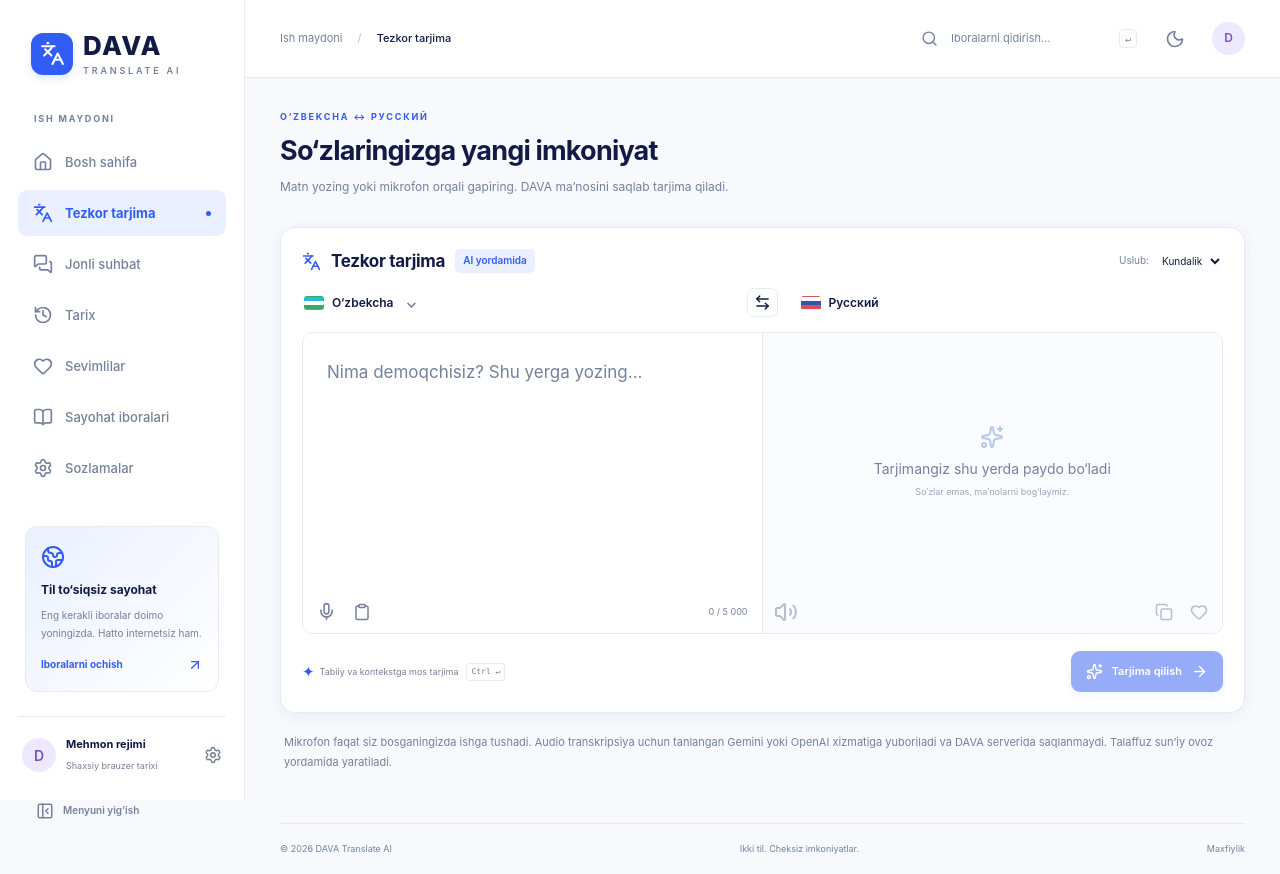
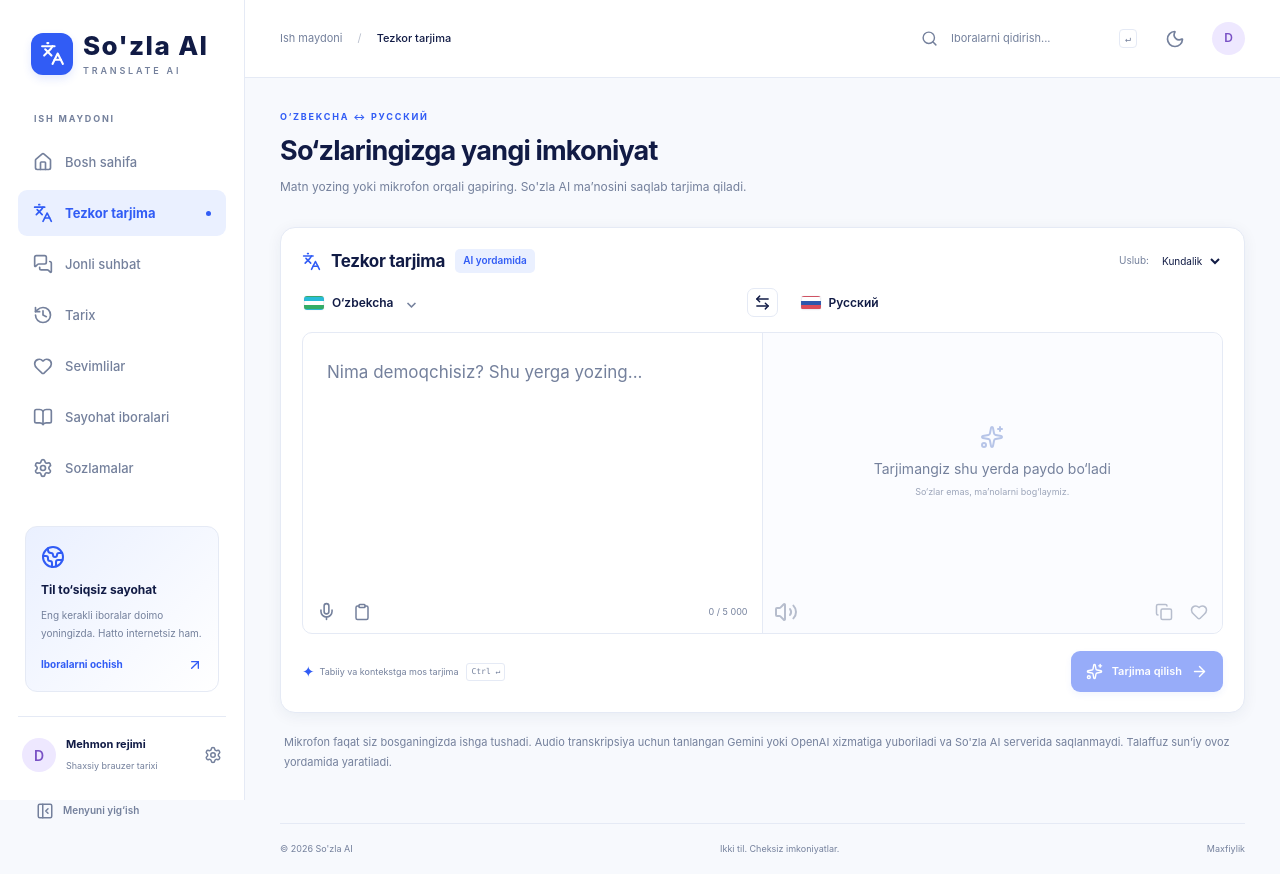
Before and after one commit to DavronbekBuxdu123/dava-translate-ai, a Next.js app: page /translate in a window 1280 px wide. Built offline with nearby package versions, Linux system fonts and the light colour scheme.

Commit message:
chore: rename displayed app to So'zla AI

```diff
--- a/public/offline/index.html
+++ b/public/offline/index.html
@@ -4,7 +4,7 @@
     <meta charset="utf-8" />
     <meta name="viewport" content="width=device-width,initial-scale=1" />
     <meta name="theme-color" content="#315CF5" />
-    <title>DAVA — Oflayn iboralar</title>
+    <title>So'zla AI — Oflayn iboralar</title>
     <link rel="icon" href="/icons/icon.svg" />
     <link rel="stylesheet" href="/offline/offline.css" />
     <script src="/offline/offline.js" defer></script>
@@ -12,7 +12,7 @@
   <body>
     <main>
       <header>
-        <a href="/" class="brand">DAVA <small>TRANSLATE AI</small></a
+        <a href="/" class="brand">So'zla AI <small>TRANSLATE AI</small></a
         ><span>Oflayn kutubxona</span>
       </header>
       <h1>Til to‘siqsiz sayohat.</h1>
--- a/public/sw.js
+++ b/public/sw.js
@@ -1,5 +1,5 @@
 /* Public resources only. Never cache /api, RSC payloads, private history or audio. */
-const CACHE = 'dava-public-v2';
+const CACHE = 'dava-public-v3';
 const PUBLIC = [
   '/offline/index.html',
   '/offline/offline.js',
--- a/scripts/check-ai.mjs
+++ b/scripts/check-ai.mjs
@@ -30,7 +30,7 @@ try {
       `Diagnostika: ${status.code}. npm run dev serveri va yangi kod ishlayotganini tekshiring.`,
     );
   const { data } = await status.response.json();
-  console.log('DAVA server versiyasi:', data.revision);
+  console.log("So'zla AI server versiyasi:", data.revision);
   console.table(
     ['translation', 'transcription', 'speech'].map((name) => ({
       funksiya: name,
--- a/src/app/layout.tsx
+++ b/src/app/layout.tsx
@@ -4,12 +4,12 @@ import { AppShell } from '@/components/layout/app-shell';
 import './globals.css';
 export const metadata: Metadata = {
   title: {
-    default: 'DAVA Translate AI — Til to‘siqsiz muloqot',
-    template: '%s | DAVA Translate AI',
+    default: "So'zla AI — Til to‘siqsiz muloqot",
+    template: "%s | So'zla AI",
   },
   description: 'O‘zbekcha va ruscha tabiiy tarjima, ovozli suhbat va sayohat iboralari.',
   manifest: '/manifest.webmanifest',
-  appleWebApp: { capable: true, title: 'DAVA' },
+  appleWebApp: { capable: true, title: "So'zla AI" },
   icons: { icon: '/icons/icon.svg', apple: '/icons/icon-192.png' },
 };
 export const viewport: Viewport = { width: 'device-width', initialScale: 1, themeColor: '#315CF5' };
--- a/src/app/page.tsx
+++ b/src/app/page.tsx
@@ -48,7 +48,7 @@ export default function Home() {
     <>
       <div className="page-intro">
         <div>
-          <span className="eyebrow">DAVA BILAN YANGI IMKONIYATLAR</span>
+          <span className="eyebrow">So&apos;zla AI BILAN YANGI IMKONIYATLAR</span>
           <h1>
             Salom! Bugun qayerga yo‘l olamiz? <span className="wave">✦</span>
           </h1>
@@ -111,7 +111,7 @@ export default function Home() {
                 <h2>Gapiring. Tushuning. Muloqot qiling.</h2>
                 <span className="pill purple-pill">Ovozli suhbat</span>
               </div>
-              <p>Navbat bilan gapiring — DAVA ikkala tomonni ham tarjima qiladi.</p>
+              <p>Navbat bilan gapiring — So&apos;zla AI ikkala tomonni ham tarjima qiladi.</p>
               <div className="mini-features">
                 <span>
                   <Mic size={13} /> Ovozdan matnga
--- a/src/app/translate/page.tsx
+++ b/src/app/translate/page.tsx
@@ -7,14 +7,17 @@ export default function Page() {
         <div>
           <span className="eyebrow">O‘ZBEKCHA ↔ РУССКИЙ</span>
           <h1>So‘zlaringizga yangi imkoniyat</h1>
-          <p>Matn yozing yoki mikrofon orqali gapiring. DAVA ma’nosini saqlab tarjima qiladi.</p>
+          <p>
+            Matn yozing yoki mikrofon orqali gapiring. So&apos;zla AI ma’nosini saqlab tarjima
+            qiladi.
+          </p>
         </div>
       </div>
       <Translator />
       <p className="privacy-note">
         Mikrofon faqat siz bosganingizda ishga tushadi. Audio transkripsiya uchun tanlangan Gemini
-        yoki OpenAI xizmatiga yuboriladi va DAVA serverida saqlanmaydi. Talaffuz sun’iy ovoz
-        yordamida yaratiladi.
+        yoki OpenAI xizmatiga yuboriladi va So&apos;zla AI serverida saqlanmaydi. Talaffuz sun’iy
+        ovoz yordamida yaratiladi.
       </p>
     </div>
   );
--- a/src/components/conversation/conversation.tsx
+++ b/src/components/conversation/conversation.tsx
@@ -175,7 +175,9 @@ export function ConversationView() {
         <div>
           <span className="eyebrow">BIR SUHBAT. IKKI TIL.</span>
           <h1>Jonli suhbat</h1>
-          <p>Navbatma-navbat gapiring. DAVA eshitadi, tarjima qiladi va talaffuz etadi.</p>
+          <p>
+            Navbatma-navbat gapiring. So&apos;zla AI eshitadi, tarjima qiladi va talaffuz etadi.
+          </p>
         </div>
         <div className="actions">
           <Button variant="secondary" onClick={() => setShowHistory(!showHistory)}>
@@ -474,8 +476,8 @@ export function ConversationView() {
       </section>
       <p className="privacy-note">
         Bu navbatli push-to-talk suhbat: yozuv tugagach tarjima qilinadi. Audio tanlangan Gemini
-        yoki OpenAI xizmatiga yuboriladi, DAVA uni doimiy saqlamaydi. Talaffuz sintezlangan ovoz.
-        Avtomatik tarjima va ijroni sozlamalardan boshqaring.
+        yoki OpenAI xizmatiga yuboriladi, So&apos;zla AI uni doimiy saqlamaydi. Talaffuz
+        sintezlangan ovoz. Avtomatik tarjima va ijroni sozlamalardan boshqaring.
       </p>
     </>
   );
--- a/src/components/layout/app-shell.tsx
+++ b/src/components/layout/app-shell.tsx
@@ -107,7 +107,7 @@ export function AppShell({ children }: { children: React.ReactNode }) {
             <Languages size={25} />
           </span>
           <span className="brand-name">
-            DAVA<span>TRANSLATE AI</span>
+            So&apos;zla AI<span>TRANSLATE AI</span>
           </span>
         </Link>
         <div className="sidebar-caption">ISH MAYDONI</div>
@@ -179,7 +179,7 @@ export function AppShell({ children }: { children: React.ReactNode }) {
             </Button>
             <span className="breadcrumb">
               Ish maydoni <span>/</span>{' '}
-              <strong>{navigation.find((n) => n.href === pathname)?.label || 'DAVA'}</strong>
+              <strong>{navigation.find((n) => n.href === pathname)?.label || "So'zla AI"}</strong>
             </span>
           </div>
           <div className="topbar-right">
@@ -224,7 +224,7 @@ export function AppShell({ children }: { children: React.ReactNode }) {
           {children}
         </main>
         <footer className="footer">
-          <span>© {new Date().getFullYear()} DAVA Translate AI</span>
+          <span>© {new Date().getFullYear()} So&apos;zla AI</span>
           <span>Ikki til. Cheksiz imkoniyatlar.</span>
           <Link href="/settings#privacy">Maxfiylik</Link>
         </footer>
--- a/src/components/settings.tsx
+++ b/src/components/settings.tsx
@@ -20,7 +20,7 @@ export function SettingsView() {
     <>
       <div className="page-intro">
         <div>
-          <span className="eyebrow">SIZGA MOS DAVA</span>
+          <span className="eyebrow">SIZGA MOS So&apos;zla AI</span>
           <h1>Sozlamalar</h1>
           <p>Muloqot tajribangizni o‘zingizga moslang.</p>
         </div>
@@ -121,8 +121,8 @@ export function SettingsView() {
           <p>
             Tarjima matni tanlangan Gemini yoki OpenAI xizmatiga yuboriladi. Audio transkripsiyasi
             tanlangan Gemini yoki OpenAI orqali bajariladi. AI talaffuzi uchun matn tanlangan Gemini
-            yoki OpenAI ovoz xizmatiga yuboriladi. DAVA audio yozuvlarni doimiy saqlamaydi.
-            Provayder ma’lumotlarni o‘z siyosatiga binoan qayta ishlaydi.
+            yoki OpenAI ovoz xizmatiga yuboriladi. So&apos;zla AI audio yozuvlarni doimiy
+            saqlamaydi. Provayder ma’lumotlarni o‘z siyosatiga binoan qayta ishlaydi.
           </p>
           <p>
             Oflayn keshda faqat ommaviy iboralar va ilova qobig‘i saqlanadi; shaxsiy API javoblari
```
Also changed, not shown: public/manifest.webmanifest, 2 other files (tests, documents, lock files or other folders).
